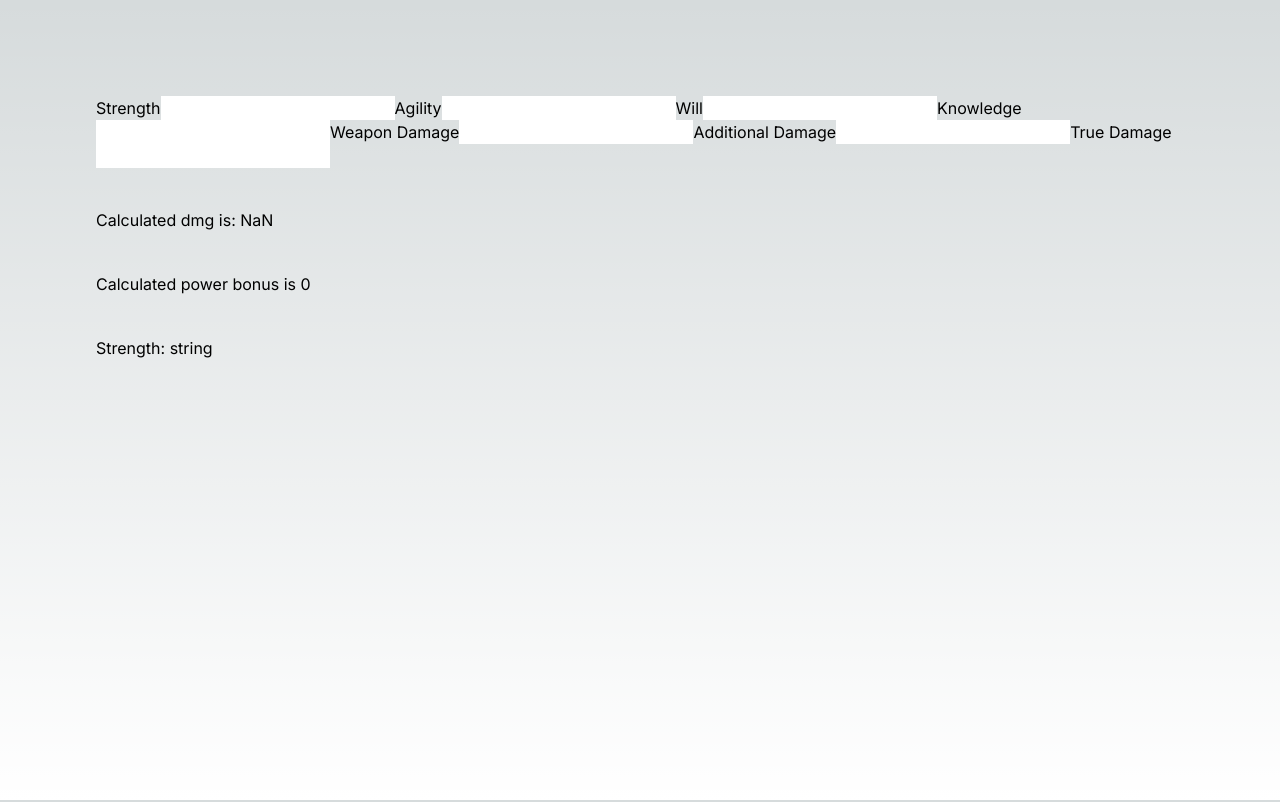
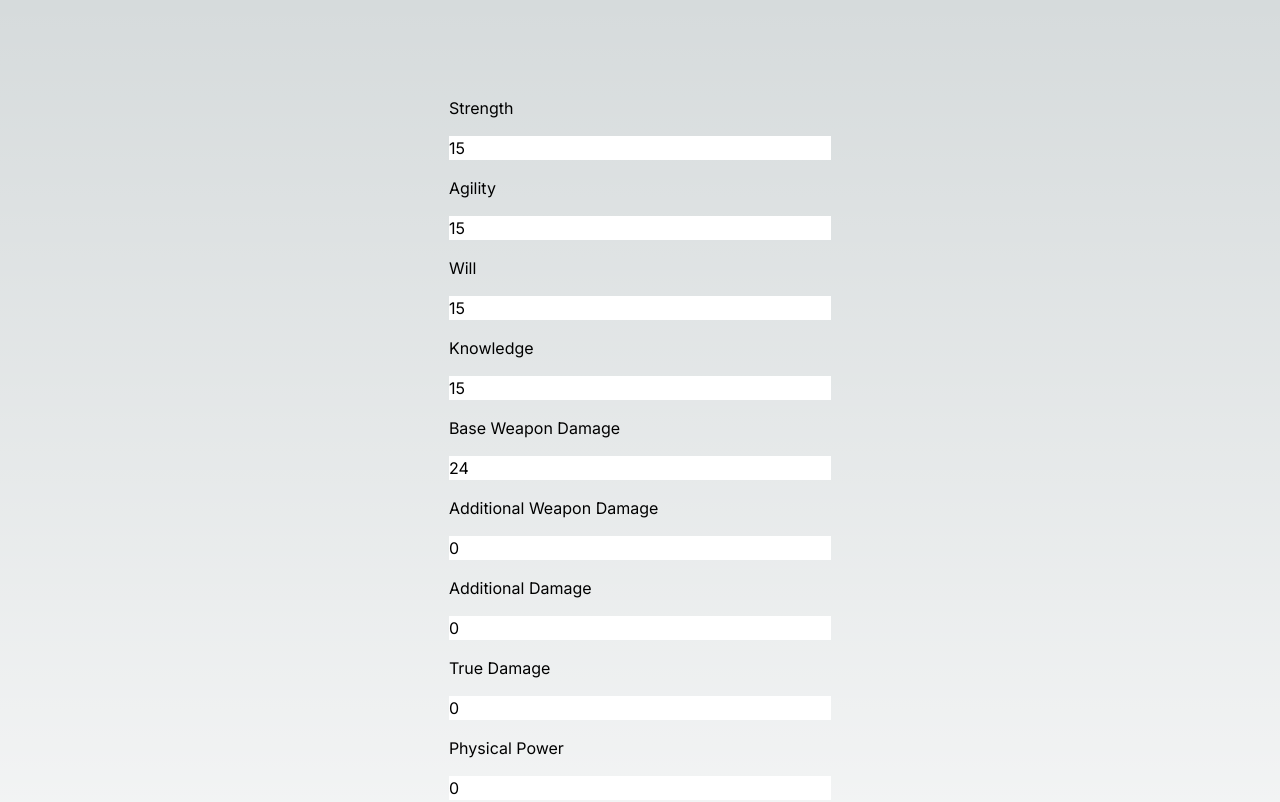
Before and after one commit to jadenenz/darkanddarkerdmgcalc, a Next.js app: page / in a window 1280 px wide. Shown: the top 802 px of the page. Built offline with nearby package versions, Linux system fonts and the light colour scheme.

Commit message:
added more stats

```diff
--- a/src/components/calculator.tsx
+++ b/src/components/calculator.tsx
@@ -12,6 +12,12 @@ export default function Calculator() {
     ranger = "ranger",
     barbarian = "barbarian",
     // druid = "druid"
+  }
+
+  type CalculationResult = {
+    head: number
+    body: number
+    limb: number
   }
 
   // type Inputs = {
@@ -32,12 +38,16 @@ export default function Calculator() {
   // } = useForm<Inputs>()
   // const onSubmit: SubmitHandler<Inputs> = (data) => console.log(data)
 
-  const [agility, setAgility] = useState("")
-  const [strength, setStrength] = useState("")
-  const [will, setWill] = useState("")
-  const [knowledge, setKnowledge] = useState("")
-  const [physicalPowerFromGear, setPhysicalPowerFromGear] = useState("3")
-  const [baseDamage, setBaseDamage] = useState("")
+  const [agility, setAgility] = useState("15")
+  const [strength, setStrength] = useState("15")
+  const [will, setWill] = useState("15")
+  const [knowledge, setKnowledge] = useState("15")
+  const [baseDamage, setBaseDamage] = useState("24")
+  const [additionalDamage, setAdditionalDamage] = useState("0")
+  const [trueDamage, setTrueDamage] = useState("0")
+  const [weaponOrMagicDamage, setWeaponOrMagicDamage] = useState("0")
+  const [physicalPower, setPhysicalPower] = useState("0")
+  const [magicalPower, setMagicalPower] = useState("0")
   // const [resourcefulness, setResourcefulness] = useState(0)
 
   //Defines the brackets of phyiscal power bonus by the beginning and end value of the bracket, the
@@ -88,7 +98,7 @@ export default function Calculator() {
   ]
 
   function calculatePowerBonus(): number {
-    const powerBonus = parseInt(strength) + parseInt(physicalPowerFromGear)
+    const powerBonus = parseInt(strength) + parseInt(physicalPower)
     //Find which stat bracket the power bonus falls into
     const bracket = physPowerBonusBrackets.find(
       (b) => b.start <= powerBonus && b.end >= powerBonus
@@ -116,34 +126,48 @@ export default function Calculator() {
   // }
 
   const calculateDmg = (
-    WpnOrMagDmgFromGear: number,
-    additionalDmg: number,
-    locationBonus: number,
     dmgReduction: number,
-    projectileReduction: number,
-    trueDmg: number
-  ): number => {
-    const totalBaseDmg = parseInt(baseDamage) + WpnOrMagDmgFromGear
+    projectileReduction: number
+  ): CalculationResult => {
+    const totalBaseDmg = parseInt(baseDamage) + parseInt(weaponOrMagicDamage)
     const finalPowerBonusMultiplier = calculatePowerBonus() / 100
+    const additionalDmg = parseInt(additionalDamage)
+    const trueDmg = parseInt(trueDamage)
+    const headshotMultiplier = 1.5
+    const bodyshotMultiplier = 1
+    const limbshotMultiplier = 0.5
 
-    return (
+    const result = {
+      head: Math.round(
         (totalBaseDmg * finalPowerBonusMultiplier +
           totalBaseDmg +
           additionalDmg) *
-        locationBonus *
+          headshotMultiplier *
           dmgReduction *
           projectileReduction +
           trueDmg
-    )
+      ),
+      body: Math.round(
+        (totalBaseDmg * finalPowerBonusMultiplier +
+          totalBaseDmg +
+          additionalDmg) *
+          bodyshotMultiplier *
+          dmgReduction *
+          projectileReduction +
+          trueDmg
+      ),
+      limb: Math.round(
+        (totalBaseDmg * finalPowerBonusMultiplier +
+          totalBaseDmg +
+          additionalDmg) *
+          limbshotMultiplier *
+          dmgReduction *
+          projectileReduction +
+          trueDmg
+      ),
     }
 
-  function handleChangeStrength(e: React.ChangeEvent<HTMLInputElement>): void {
-    //If the string parsed as an integer is a number
-    if (!isNaN(parseInt(e.target.value))) {
-      setStrength(e.target.value)
-    } else if (e.target.value === "") {
-      setStrength("")
-    }
+    return result
   }
 
   function handleChangeState(
@@ -160,7 +184,7 @@ export default function Calculator() {
 
   return (
     <div className="flex flex-col gap-10">
-      <form>
+      <form className="flex gap-4 flex-col">
         <label>Strength</label>
         <input
           className="text-black"
@@ -176,25 +200,66 @@ export default function Calculator() {
         />
 
         <label>Will</label>
-        <input type="number" className="text-black" />
+        <input
+          type="number"
+          className="text-black"
+          value={will}
+          onChange={(e) => handleChangeState(e, setWill)}
+        />
 
         <label>Knowledge</label>
-        <input type="number" className="text-black" />
+        <input
+          type="number"
+          className="text-black"
+          value={knowledge}
+          onChange={(e) => handleChangeState(e, setKnowledge)}
+        />
 
-        <label>Weapon Damage</label>
+        <label>Base Weapon Damage</label>
         <input
-          // type="number"
           className="text-black"
           value={baseDamage}
-          // onChange={(e) => setBaseDamage(parseInt(e.target.value))}
-          // onBlur={handleBlurBaseDamage}
+          onChange={(e) => handleChangeState(e, setBaseDamage)}
+        />
+
+        <label>Additional Weapon Damage</label>
+        <input
+          className="text-black"
+          value={weaponOrMagicDamage}
+          onChange={(e) => handleChangeState(e, setWeaponOrMagicDamage)}
         />
 
         <label>Additional Damage</label>
-        <input type="number" className="text-black" />
+        <input
+          type="number"
+          className="text-black"
+          value={additionalDamage}
+          onChange={(e) => handleChangeState(e, setAdditionalDamage)}
+        />
 
         <label>True Damage</label>
-        <input type="number" className="text-black" />
+        <input
+          type="number"
+          className="text-black"
+          value={trueDamage}
+          onChange={(e) => handleChangeState(e, setTrueDamage)}
+        />
+
+        <label>Physical Power</label>
+        <input
+          type="number"
+          className="text-black"
+          value={physicalPower}
+          onChange={(e) => handleChangeState(e, setPhysicalPower)}
+        />
+
+        <label>Magical Power</label>
+        <input
+          type="number"
+          className="text-black"
+          value={magicalPower}
+          onChange={(e) => handleChangeState(e, setMagicalPower)}
+        />
 
         {/* <select ("class")></form>
           <option value="fighter">fighter</option>
@@ -202,7 +267,10 @@ export default function Calculator() {
           <option value="rogue">rogue</option>
         </select> */}
       </form>
-      <div>Calculated dmg is: {calculateDmg(0, 0, 1, 1, 1, 0)}</div>
+      <div>
+        Calculated dmg is: Head - {calculateDmg(1, 1).head}, Body -{" "}
+        {calculateDmg(1, 1).body}, Limb - {calculateDmg(1, 1).limb}
+      </div>
       <div>Calculated power bonus is {calculatePowerBonus()}</div>
       <div>
         Strength: {strength} {typeof strength}
```
Lines whose indentation alone changed are shown as unchanged.
